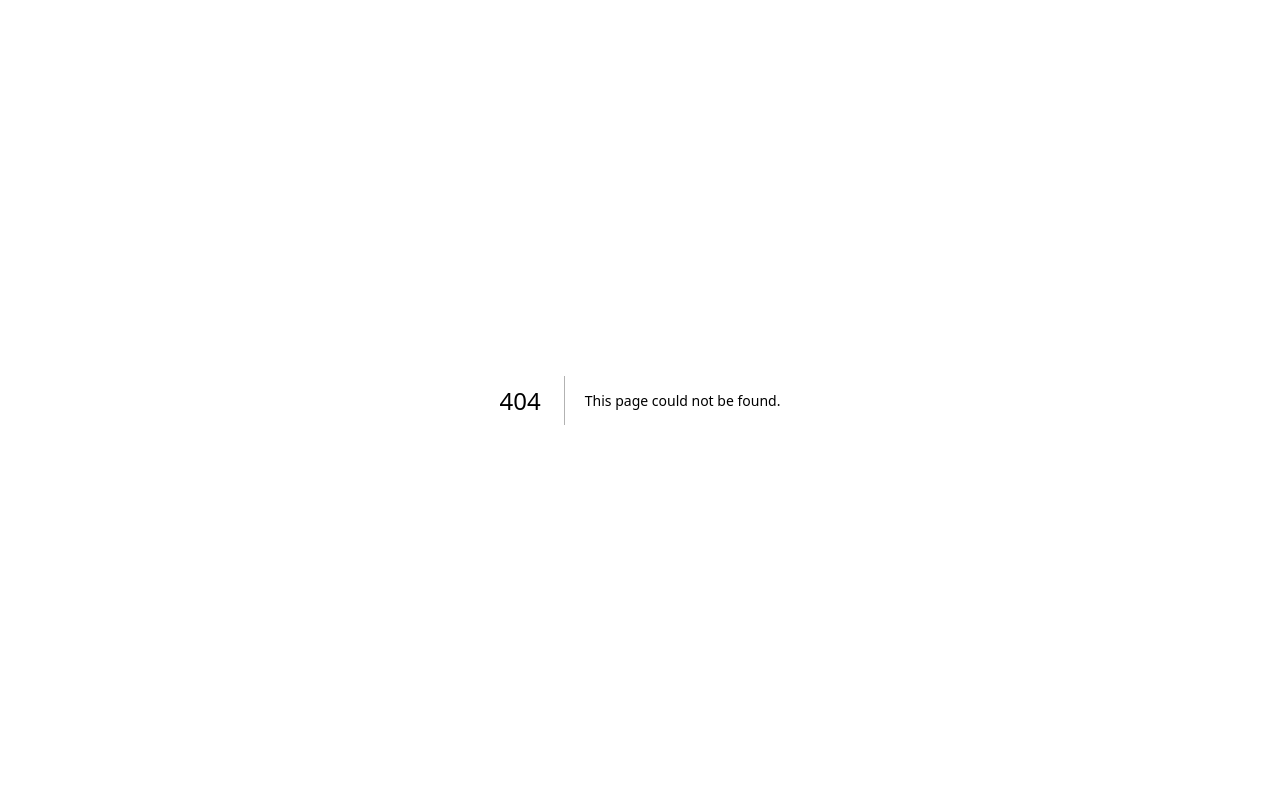
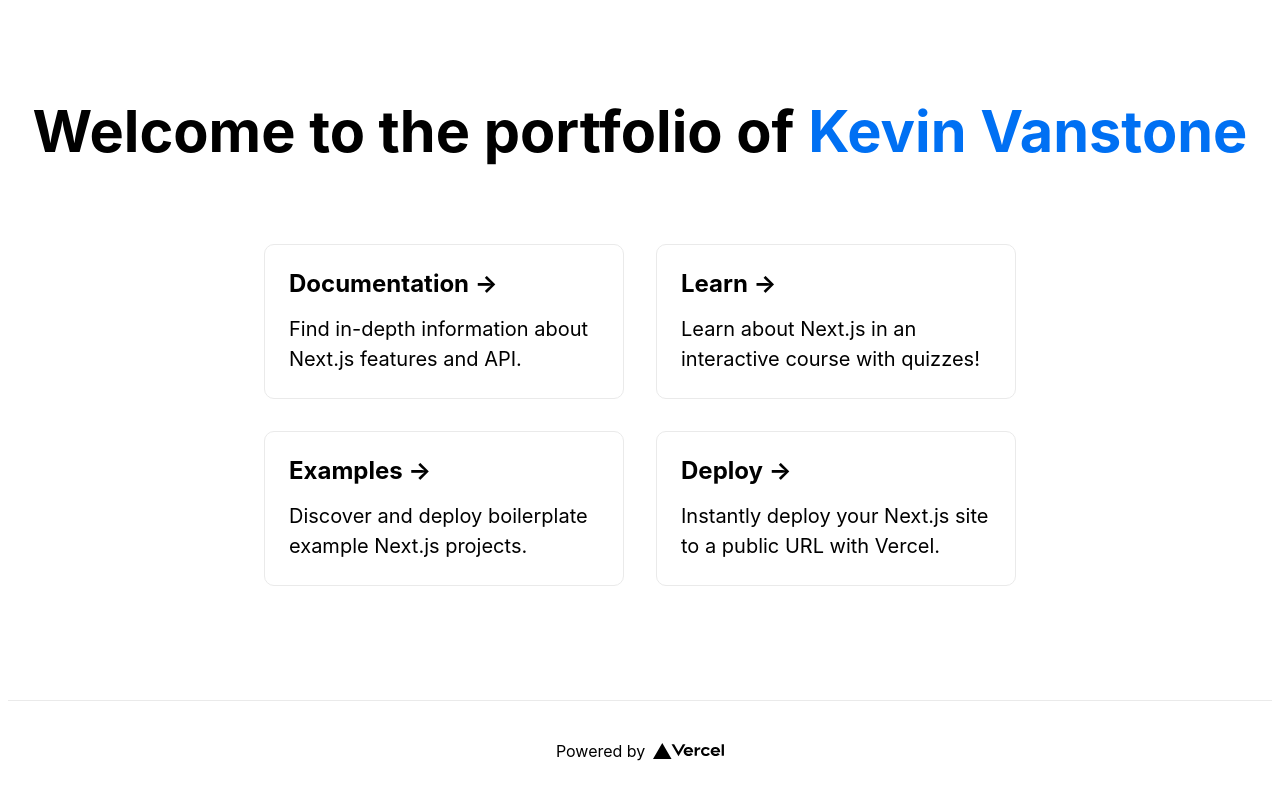
Before and after one commit to KevinVanstone/portfolio-kv, a Next.js app: page /portfolio in a window 1280 px wide. Before the commit this address had no page. Built offline with nearby package versions, Linux system fonts and the light colour scheme.

Commit message:
first commit

```diff
--- /dev/null
+++ b/pages/portfolio.js
@@ -0,0 +1,113 @@
+import Head from "next/head";
+import styles from "../styles/Home.module.css";
+import Link from "next/link";
+
+export default function Home() {
+  return (
+    <div className={styles.container}>
+      <Head>
+        <title>Create Next App</title>
+        <link rel="icon" href="/favicon.ico" />
+      </Head>
+
+      <main>
+        <h1 className={styles.title}>
+          Welcome to the portfolio of{" "}
+          <Link href="https://github.com/KevinVanstone">Kevin Vanstone</Link>
+        </h1>
+
+        <div className={styles.grid}>
+          <a href="https://nextjs.org/docs" className={styles.card}>
+            <h3>Documentation &rarr;</h3>
+            <p>Find in-depth information about Next.js features and API.</p>
+          </a>
+
+          <a href="https://nextjs.org/learn" className={styles.card}>
+            <h3>Learn &rarr;</h3>
+            <p>Learn about Next.js in an interactive course with quizzes!</p>
+          </a>
+
+          <a
+            href="https://github.com/vercel/next.js/tree/master/examples"
+            className={styles.card}
+          >
+            <h3>Examples &rarr;</h3>
+            <p>Discover and deploy boilerplate example Next.js projects.</p>
+          </a>
+
+          <a
+            href="https://vercel.com/import?filter=next.js&utm_source=create-next-app&utm_medium=default-template&utm_campaign=create-next-app"
+            className={styles.card}
+          >
+            <h3>Deploy &rarr;</h3>
+            <p>
+              Instantly deploy your Next.js site to a public URL with Vercel.
+            </p>
+          </a>
+        </div>
+      </main>
+
+      <footer>
+        <a
+          href="https://vercel.com?utm_source=create-next-app&utm_medium=default-template&utm_campaign=create-next-app"
+          target="_blank"
+          rel="noopener noreferrer"
+        >
+          Powered by{" "}
+          <img src="/vercel.svg" alt="Vercel" className={styles.logo} />
+        </a>
+      </footer>
+
+      <style jsx>{`
+        main {
+          padding: 5rem 0;
+          flex: 1;
+          display: flex;
+          flex-direction: column;
+          justify-content: center;
+          align-items: center;
+        }
+        footer {
+          width: 100%;
+          height: 100px;
+          border-top: 1px solid #eaeaea;
+          display: flex;
+          justify-content: center;
+          align-items: center;
+        }
+        footer img {
+          margin-left: 0.5rem;
+        }
+        footer a {
+          display: flex;
+          justify-content: center;
+          align-items: center;
+          text-decoration: none;
+          color: inherit;
+        }
+        code {
+          background: #fafafa;
+          border-radius: 5px;
+          padding: 0.75rem;
+          font-size: 1.1rem;
+          font-family: Menlo, Monaco, Lucida Console, Liberation Mono,
+            DejaVu Sans Mono, Bitstream Vera Sans Mono, Courier New, monospace;
+        }
+      `}</style>
+
+      <style jsx global>{`
+        html,
+        body {
+          padding: 0;
+          margin: 0;
+          font-family: -apple-system, BlinkMacSystemFont, Segoe UI, Roboto,
+            Oxygen, Ubuntu, Cantarell, Fira Sans, Droid Sans, Helvetica Neue,
+            sans-serif;
+        }
+        * {
+          box-sizing: border-box;
+        }
+      `}</style>
+    </div>
+  );
+}
```
